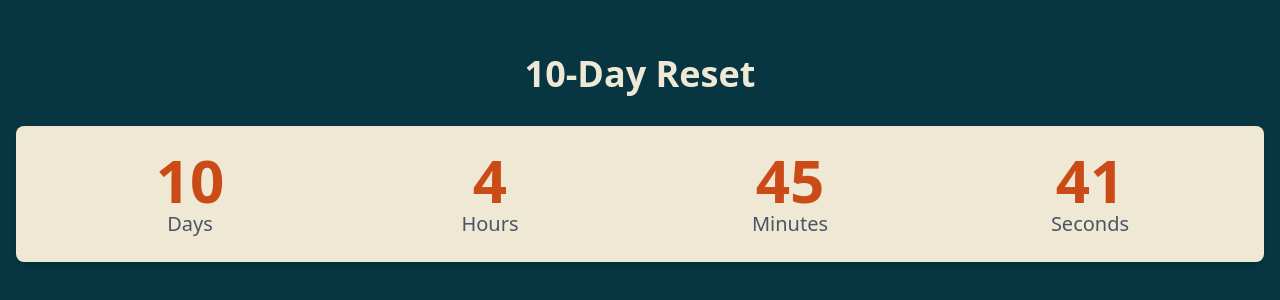
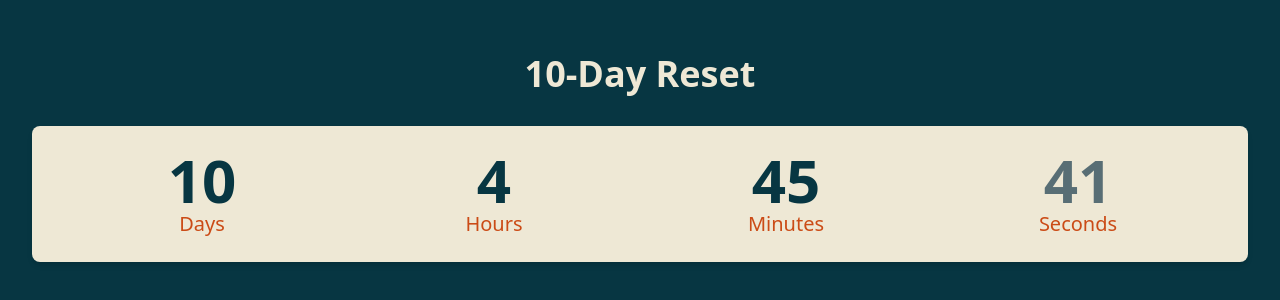
Before and after one commit to marcinlentner/countdown-timer, a website: page index.html in a window 1280 px wide. Shown: the part 242-542 px from the top of the page. Drawn offline with Linux system fonts and the light colour scheme.

Commit message:
style: Update countdown timer colors

```diff
--- a/index.html
+++ b/index.html
@@ -7,27 +7,27 @@
     <link rel="stylesheet" href="style.css" />
   </head>
   <body class="bg-base02">
-    <div class="flex flex-col items-center justify-center min-h-screen px-4">
+    <div class="flex flex-col items-center justify-center min-h-screen px-8">
       <h1 class="text-4xl font-bold text-yellow-500 mb-8 text-base2">
         10-Day Reset
       </h1>
       <div class="bg-base2 p-6 rounded-lg shadow-md w-full flex justify-center">
         <div class="w-full flex" id="countdown-elements">
           <div class="text-center w-1/4 flex flex-col">
-            <span class="text-6xl font-bold text-orange" id="days">0</span>
-            <span class="text-xl text-gray-600">Days</span>
+            <span class="text-6xl font-bold text-base02" id="days">0</span>
+            <span class="text-xl text-orange">Days</span>
           </div>
           <div class="text-center w-1/4 flex flex-col">
-            <span class="text-6xl font-bold text-orange" id="hours">0</span>
-            <span class="text-xl text-gray-600">Hours</span>
+            <span class="text-6xl font-bold text-base02" id="hours">0</span>
+            <span class="text-xl text-orange">Hours</span>
           </div>
           <div class="text-center w-1/4 flex flex-col">
-            <span class="text-6xl font-bold text-orange" id="minutes">0</span>
-            <span class="text-xl text-gray-600">Minutes</span>
+            <span class="text-6xl font-bold text-base02" id="minutes">0</span>
+            <span class="text-xl text-orange">Minutes</span>
           </div>
           <div class="text-center w-1/4 flex flex-col">
-            <span class="text-6xl font-bold text-orange" id="seconds">0</span>
-            <span class="text-xl text-gray-600">Seconds</span>
+            <span class="text-6xl font-bold text-base01" id="seconds">0</span>
+            <span class="text-xl text-orange">Seconds</span>
           </div>
         </div>
       </div>
```
Also changed, not shown: style.css.
